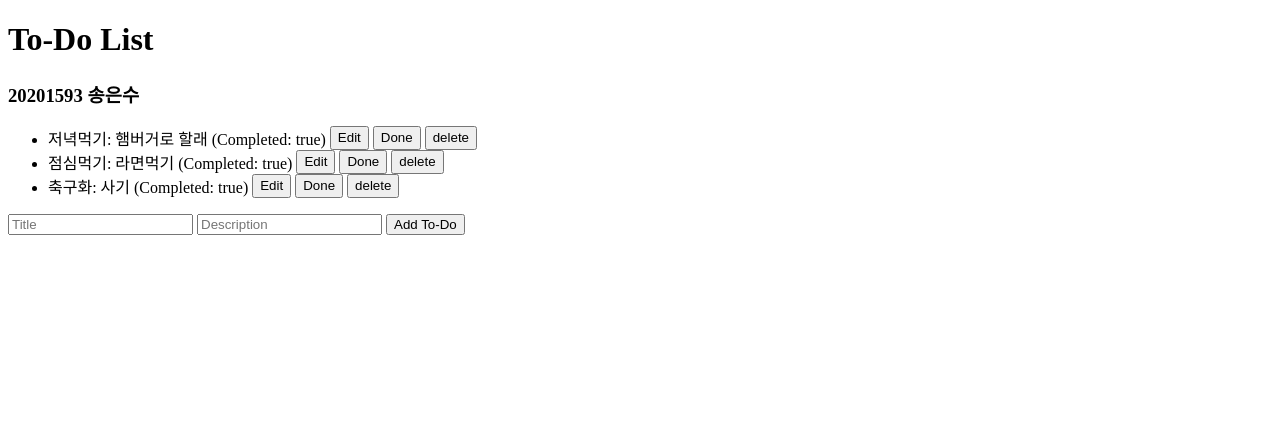
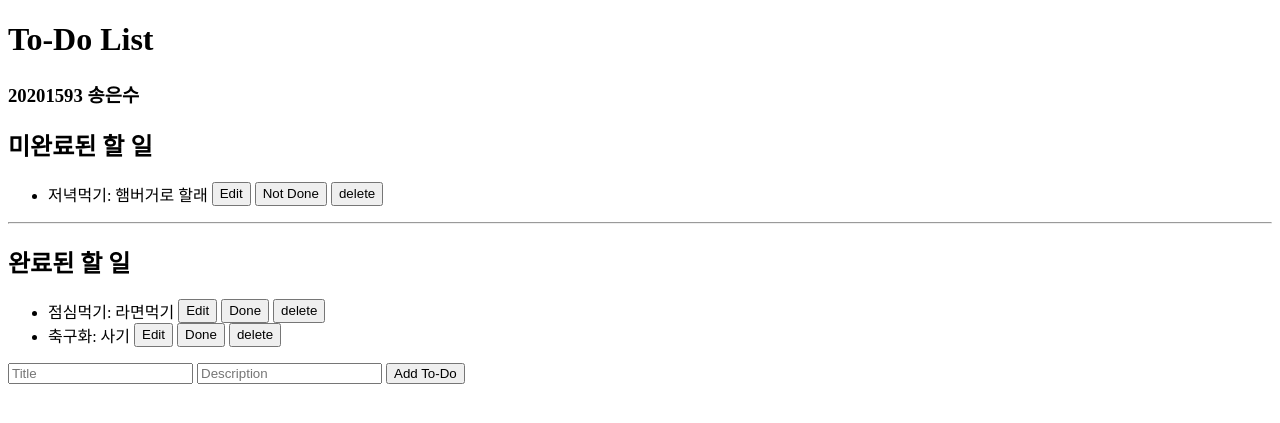
Before and after one commit to songess/FastApi-Todos, a FastAPI app: page / in a window 1280 px wide. Shown: the top 423 px of the page. Run offline with FastAPI, Linux system fonts and the light colour scheme.

Commit message:
[feat] : 할일 구분 - 미완료된 할 일과 완료된 할 일을 구분하여 보여주도록 수정

```diff
--- a/fastapi-app/templates/index.html
+++ b/fastapi-app/templates/index.html
@@ -8,7 +8,11 @@
 <body>
     <h1>To-Do List</h1>
     <h3>20201593 송은수</h3>
-    <ul id="todo-list"></ul>
+    <h2>미완료된 할 일</h2>
+    <ul id="incomplete-todo-list"></ul>
+    <hr>
+    <h2>완료된 할 일</h2>
+    <ul id="complete-todo-list"></ul>
     <form id="todo-form">
         <input type="text" id="title" placeholder="Title" required>
         <input type="text" id="description" placeholder="Description" required>
@@ -19,14 +23,16 @@
         async function fetchTodos() {
             const response = await fetch('/todos');
             const todos = await response.json();
-            const todoList = document.getElementById('todo-list');
-            todoList.innerHTML = '';
+            const incompleteTodoList = document.getElementById('incomplete-todo-list');
+            const completeTodoList = document.getElementById('complete-todo-list');
+            incompleteTodoList.innerHTML = '';
+            completeTodoList.innerHTML = '';
             todos.forEach(todo => {
                 const div = document.createElement('div');
                 div.style.display = 'flex';
                 div.style.gap = '4px';
                 const li = document.createElement('li');
-                li.textContent = `${todo.title}: ${todo.description} (Completed: ${todo.completed})`;
+                li.textContent = `${todo.title}: ${todo.description}`;
                 const editButton = document.createElement('button');
                 editButton.id = todo.id;
                 const deleteButton = document.createElement('button');
@@ -40,7 +46,11 @@
                 div.appendChild(editButton);
                 div.appendChild(toggleButton);
                 div.appendChild(deleteButton);
-                todoList.appendChild(div);
+                if (todo.completed) {
+                    completeTodoList.appendChild(div);
+                } else {
+                    incompleteTodoList.appendChild(div);
+                }
             });
         }
 
@@ -62,17 +72,17 @@
 
         fetchTodos();
 
-        document.getElementById('todo-list').addEventListener('click', async (event) => {
+        document.addEventListener('click', async (event) => {
             if (event.target.tagName === 'BUTTON') {
                 const id = event.target.id;
                 if (event.target.textContent === 'Edit') {
                     const li = event.target.previousSibling;
                     const title = li.textContent.split(':')[0];
-                    const description = li.textContent.split(':')[1].split('(')[0].trim();
+                    const description = li.textContent.split(':')[1].trim();
                     const newDescription = prompt('새로운 설명을 입력하세요:', description);
 
                     if (newDescription !== null) {
-                        const completed = li.textContent.includes('true');
+                        const completed = event.target.parentElement.parentElement.id === 'complete-todo-list';
                         const response = await fetch(`/todos/${id}`, {
                             method: 'PUT',
                             headers: {
@@ -87,15 +97,15 @@
                 } else if (event.target.textContent === 'Done' || event.target.textContent === 'Not Done') {
                     const li = event.target.previousSibling.previousSibling;
                     const title = li.textContent.split(':')[0];
-                    const description = li.textContent.split(':')[1].split('(')[0].trim();
-                    const completed = !li.textContent.includes('true');
+                    const description = li.textContent.split(':')[1].trim();
+                    const completed = event.target.textContent === 'Done';
 
                     const response = await fetch(`/todos/${id}`, {
                         method: 'PUT',
                         headers: {
                             'Content-Type': 'application/json'
                         },
-                        body: JSON.stringify({ id, title, description, completed })
+                        body: JSON.stringify({ id, title, description, completed: !completed })
                     });
                     if (response.ok) {
                         fetchTodos();
--- a/fastapi-app/todo.json
+++ b/fastapi-app/todo.json
@@ -3,7 +3,7 @@
         "id": 1741344012584,
         "title": "\uc800\ub141\uba39\uae30",
         "description": "\ud584\ubc84\uac70\ub85c \ud560\ub798",
-        "completed": true
+        "completed": false
     },
     {
         "id": 1741950501717,
```
